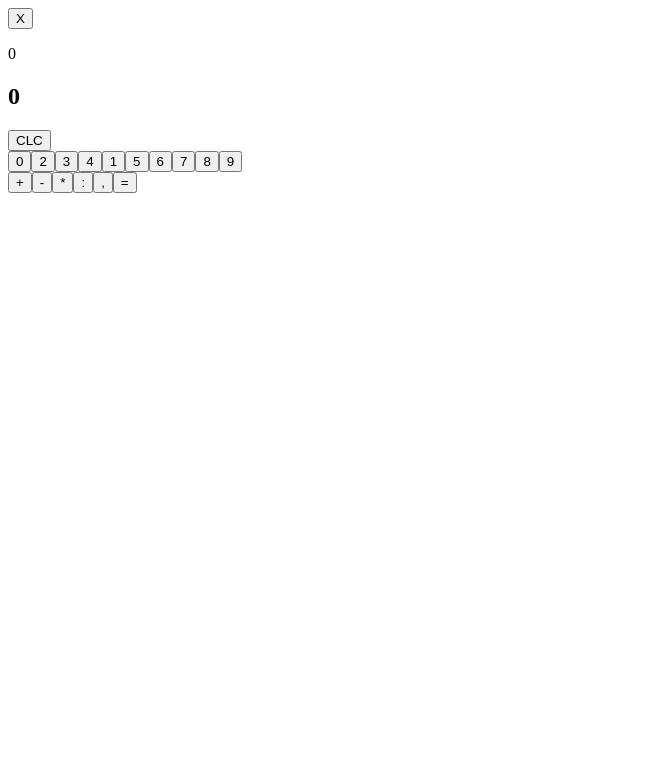
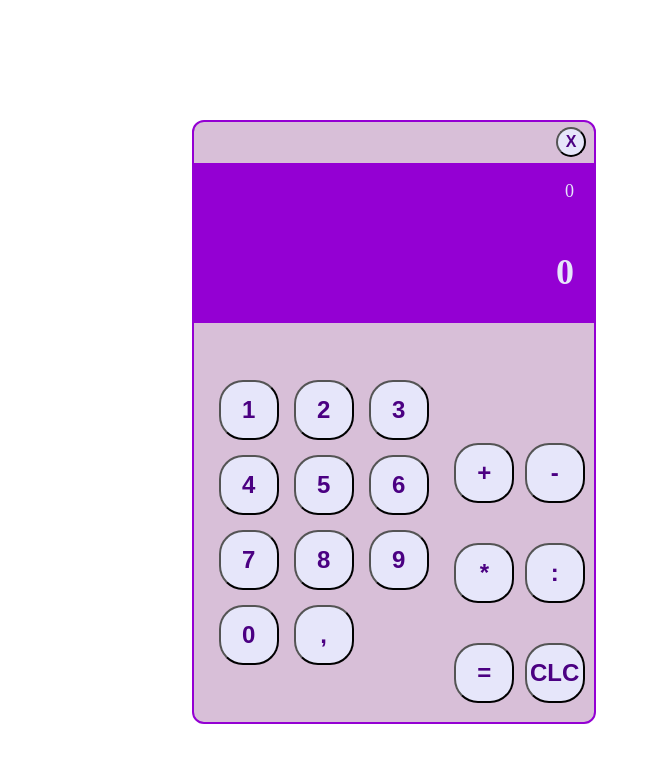
Before and after one commit to ritamcastro/testing-apps-with-rtl, a React app: page / in a window 1280 px wide. Shown: the top 762 px of the page, without its empty margins (0-651 px from the left). Built offline with nearby package versions, Linux system fonts and the light colour scheme.

Commit message:
Add some css magic....
and along with it some refactorings!

```diff
--- /dev/null
+++ b/assets/styles/styles.css
@@ -0,0 +1,118 @@
+.grid-container {
+    width: 400px;
+    height: 600px;
+    position: absolute;
+    top: 15%;
+    left: 15%;
+    bottom: 15%;
+    right: 15%;
+    background: thistle;
+    display: grid;
+    grid-template-columns: 1fr;
+    grid-template-rows: 0.1fr 0.25fr 1fr;
+    gap: 1px 1px;
+    grid-template-areas: "topbar" "display" "keys";
+    border: 2px solid darkviolet;
+    border-radius: 12px;
+    border-color: darkviolet;
+}
+
+.topbar {
+    grid-area: topbar;
+    justify-self: end;
+    align-self: center;
+    padding-right: 8px;
+}
+
+.display {
+    display: grid;
+    grid-template-columns: 1fr;
+    grid-template-rows: 0.7fr 1.3fr;
+    gap: 1px 1px;
+    grid-template-areas: "expression" "result";
+    grid-area: display;
+    background-color: darkviolet;
+    color: lavender;
+    padding-right: 20px;
+}
+
+.expression {
+    grid-area: expression;
+    text-align: right;
+    font-size: 18px;
+}
+
+.result {
+    grid-area: result;
+    text-align: right;
+    font-size: 24px;
+}
+
+.keys {
+    display: grid;
+    grid-template-columns: 1.3fr 0.7fr;
+    grid-template-rows: 1fr;
+    gap: 1px 1px;
+    grid-template-areas: "numpad controls";
+    grid-area: keys;
+}
+
+.numpad {
+    display: grid;
+    grid-template-columns: 1fr 1fr 1fr;
+    grid-template-rows: 1fr 1fr 1fr 1fr;
+    gap: 1px 1px;
+    grid-template-areas: "one two three" "four five six" "seven eight nine" "zero . comma";
+    grid-area: numpad;
+    column-gap: 15px;
+    row-gap: 15px;
+    place-self: center;
+    align-content: stretch;
+}
+
+.controls {
+    display: grid;
+    grid-template-columns: 1fr;
+    grid-template-rows: 0.5fr 1.5fr;
+    gap: 1px 1px;
+    grid-template-areas: "themes" "operations";
+    grid-area: controls;
+}
+
+.themes {
+    grid-area: themes;
+    background-color: grey;
+}
+
+.operations {
+    display: grid;
+    grid-template-columns: 1fr 1fr;
+    grid-template-rows: 1fr 1fr 1fr;
+    gap: 1px 1px;
+    grid-template-areas: ". ." ". ." ". .";
+    grid-area: operations;
+    align-items: center;
+
+}
+
+.btn {
+    border-radius: 24px;
+    display: inline-flex;
+    justify-content: center;
+    align-items: center;
+    height: 60px;
+    width: 60px;
+    padding: 0;
+    position: relative;
+    background-color: lavender;
+    color:indigo;
+    font-weight: bold;
+    font-size: 24px;
+}
+
+.btn-close {
+    height: 30px;
+    width: 30px;
+    font-weight: bold;
+    font-size: 16px;
+}
--- a/src/components/button.jsx
+++ b/src/components/button.jsx
@@ -1,12 +1,14 @@
 import React from 'react'
 
-const Button = ({ name, onClick, ariaLabel }) => {
+const Button = ({ className, name, onClick, ariaLabel }) => {
+
     return <button
+        className={`btn ${className}`}
         aria-label={ariaLabel}
         name={name}
-        onClick={onClick}>
+        onClick={onClick} >
         {name}
-    </button>
+    </button >
 }
 
 export default Button
--- a/src/features/calculator/calculator.jsx
+++ b/src/features/calculator/calculator.jsx
@@ -4,7 +4,6 @@ import Display from './display'
 import Keypad from './keypad'
 import Operations from './operations'
 import Button from '../../components/button'
-
 const Calculator = () => {
 
     const [input, setInput] = useState(undefined)
@@ -18,11 +17,31 @@ const Calculator = () => {
                 setInput(undefined)
                 setOperation(undefined)
                 break
+            case '-':
+                setResult(subtract(parseFloat(result), parseFloat(input)))
+                setInput(undefined)
+                setOperation(undefined)
+                break
+            case '*':
+                setResult(multiply(parseFloat(result), parseFloat(input)))
+                setInput(undefined)
+                setOperation(undefined)
+                break
+            case ':':
+                setResult(divide(parseFloat(result), parseFloat(input)))
+                setInput(undefined)
+                setOperation(undefined)
+                break
             default:
                 break
         }
     }
 
+    const clear = () => {
+        setInput(undefined)
+        setResult(undefined)
+        setOperation(undefined)
+    }
 
     const getInput = (e) => {
         if (input == undefined) {
@@ -48,20 +67,18 @@ const Calculator = () => {
         setInput(undefined)
     }
 
-    const clear = () => {
-        setInput(undefined)
-        setResult(undefined)
-        setOperation(undefined)
-    }
+    return (
+        <div className="grid-container" >
+            <div className='topbar'>
+                <Button className='btn-close' name="X" ariaLabel='close calculator' />
+            </div>
+            <Display result={result} operation={operation} input={input} onClear={() => clear()} />
 
-    return (
-        <div>
-            <div>
-                <Button name="X" ariaLabel='close calculator'/>
+            <div className='keys'>
+                <Keypad onGetInput={getInput} />
+                <Operations onGetInput={doOperation} onCalculate={calculate}></Operations>
             </div>
-            <Display result={result} operation={operation} input={input} onClear={() => clear()}/>
-            <Keypad onGetInput={getInput} />
-            <Operations onGetInput={doOperation} onCalculate={calculate}></Operations>
+
         </div>
     )
 }
--- a/src/features/calculator/display.jsx
+++ b/src/features/calculator/display.jsx
@@ -4,12 +4,15 @@ import Button from '../../components/button'
 const Display = ({ result, input, operation, onClear }) => {
 
     return (
-        <div>
-            <p aria-label='expression'>
-                {result === undefined && input === undefined ? 0: result} {operation} {input}
+        <div className='display'>
+            <div className='expression'>
+                <p className='expression' aria-label='expression'>
+                    {result === undefined && input === undefined ? 0 : result} {operation} {input}
                 </p>
-            <h2 aria-label='result'> {result === undefined ? 0 : result}</h2>
-            <Button ariaLabel='clear' name='CLC' onClick={onClear}/>
+            </div>
+            <div className='result'>
+                <h2 aria-label='result'> {result === undefined ? 0 : result}</h2>
+            </div>
         </div>
     )
 }
--- a/src/features/calculator/keypad.jsx
+++ b/src/features/calculator/keypad.jsx
@@ -3,17 +3,18 @@ import Button from '../../components/button'
 
 const Keypad = ({ onGetInput }) => {
     return (
-        <div>
-            <Button name="0" onClick={e => onGetInput(e.target.name)} />
+        <div className='numpad'>
+            <Button name="1" onClick={e => onGetInput(e.target.name)} />
             <Button name="2" onClick={e => onGetInput(e.target.name)} />
             <Button name="3" onClick={e => onGetInput(e.target.name)} />
             <Button name="4" onClick={e => onGetInput(e.target.name)} />
-            <Button name="1" onClick={e => onGetInput(e.target.name)} />
             <Button name="5" onClick={e => onGetInput(e.target.name)} />
             <Button name="6" onClick={e => onGetInput(e.target.name)} />
             <Button name="7" onClick={e => onGetInput(e.target.name)} />
             <Button name="8" onClick={e => onGetInput(e.target.name)} />
             <Button name="9" onClick={e => onGetInput(e.target.name)} />
+            <Button name="0" onClick={e => onGetInput(e.target.name)} />
+            <Button name="," onClick={e => onGetInput(e.target.name)} />
         </div>
     )
 }
--- a/src/features/calculator/operations.jsx
+++ b/src/features/calculator/operations.jsx
@@ -1,17 +1,21 @@
 
 import React from 'react'
+import Button from '../../components/button'
 
-const Keypad = ({ onGetInput , onCalculate}) => {
-    return (
-<div>
-  <button name="+" onClick={e => onGetInput(e.target.name)}>+</button>
-  <button>-</button>
-  <button>*</button>
-  <button>:</button>
-  <button>,</button>
-  <button onClick={onCalculate}>=</button>
-</div>
-    )
+const Operations = ({ onGetInput, onCalculate, onClear }) => {
+  return (
+    <div className='controls'>
+      <div className='operations'>
+        <Button name="+" onClick={e => onGetInput(e.target.name)} />
+        <Button name="-" onClick={e => onGetInput(e.target.name)} />
+        <Button name="*" onClick={e => onGetInput(e.target.name)} />
+        <Button name=":" onClick={e => onGetInput(e.target.name)} />
+
+        <Button name="=" onClick={onCalculate} />
+        <Button ariaLabel='clear' name='CLC' onClick={onClear} />
+      </div>
+    </div>
+  )
 }
 
-export default Keypad
+export default Operations
--- a/src/index.html
+++ b/src/index.html
@@ -4,6 +4,7 @@
   <meta charset="UTF-8">
   <meta name="viewport" content="width=device-width, initial-scale=1.0">
   <link rel="shortcut icon" href="/assets/images/mandala.png" type="image/png"/>
+  <link href="/assets/styles/styles.css" type="text/css" rel="stylesheet">
   <title>Testing React Apps</title>
 </head>
 <body>
--- a/webpack.config.js
+++ b/webpack.config.js
@@ -25,7 +25,7 @@ module.exports = {
         ]
     },
     resolve: {
-        extensions: ['.js', '.jsx'],
+        extensions: ['.js', '.jsx', 'css'],
     },
     plugins: [
         htmlWebPackPlugin
```
Also changed, not shown: 2 other files (tests, documents, lock files or other folders).
